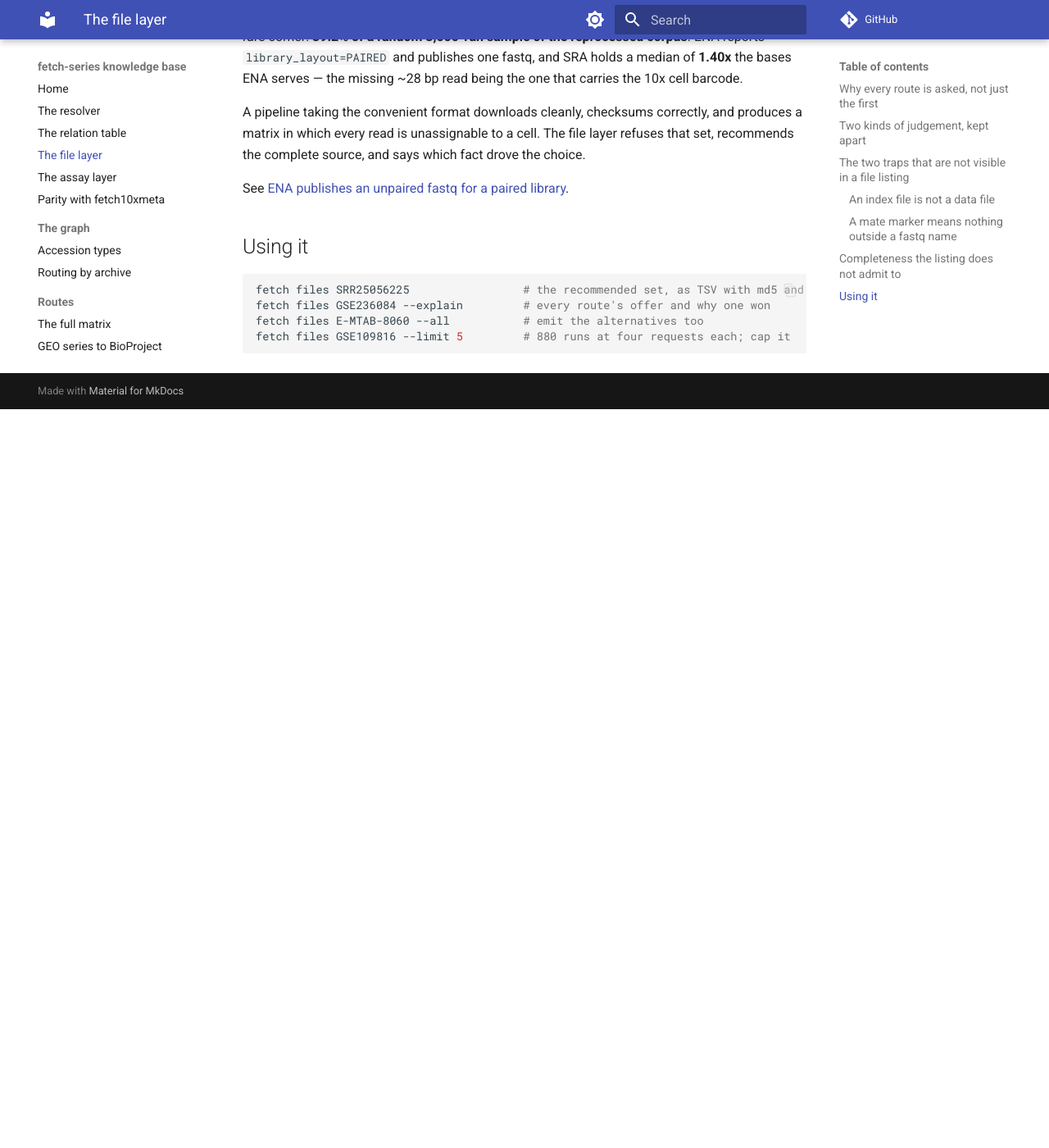
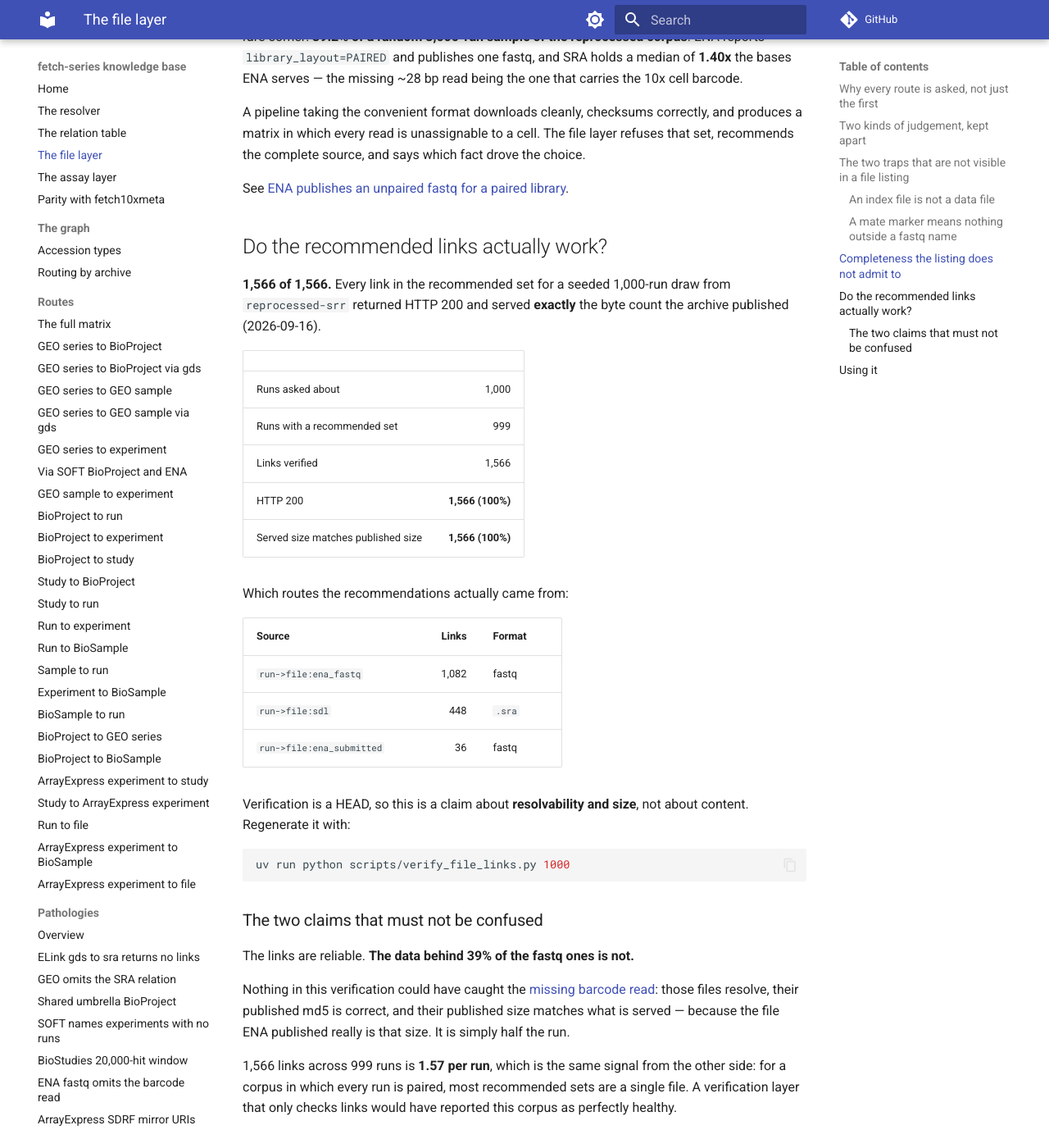
Before and after one commit to cellgeni/fetch-series, an MkDocs documentation site: the page built from docs/files.md, in a window 1280 px wide and 1400 px high, scrolled down 1894 px. Shown: the whole window at 82% size. Built offline with MkDocs 1.6.1 and Material for MkDocs 9.7.7, drawn with Linux system fonts in a browser that asks for light colours; comment, search, counter and statistics services are not loaded; before the commit the page ends 2393 px from its top, so only the background shows below that.

Commit message:
docs: every recommended link resolves and serves its published size
1,566 of 1,566 across a 1,000-run draw. And the pairing that matters: the links
are reliable while the data behind 39% of the fastq ones is not. Nothing in a
HEAD could catch the missing barcode read -- those files resolve, their md5 is
correct, and the published size matches what is served, because the file really
is that size. It is simply half the run.

A verification layer that only checked links would have called this corpus
perfectly healthy.

Co-Authored-By: Claude Opus 5 <noreply@anthropic.com>

````diff
--- a/docs/files.md
+++ b/docs/files.md
@@ -88,6 +88,50 @@ drove the choice.
 
 See [ENA publishes an unpaired fastq for a paired library](pathologies/ena-paired-library-single-fastq.md).
 
+## Do the recommended links actually work?
+
+**1,566 of 1,566.** Every link in the recommended set for a seeded 1,000-run
+draw from `reprocessed-srr` returned HTTP 200 and served **exactly** the byte
+count the archive published (2026-09-16).
+
+| | |
+|---|---:|
+| Runs asked about | 1,000 |
+| Runs with a recommended set | 999 |
+| Links verified | 1,566 |
+| HTTP 200 | **1,566 (100%)** |
+| Served size matches published size | **1,566 (100%)** |
+
+Which routes the recommendations actually came from:
+
+| Source | Links | Format |
+|---|---:|---|
+| `run->file:ena_fastq` | 1,082 | fastq |
+| `run->file:sdl` | 448 | `.sra` |
+| `run->file:ena_submitted` | 36 | fastq |
+
+Verification is a HEAD, so this is a claim about **resolvability and size**, not
+about content. Regenerate it with:
+
+```bash
+uv run python scripts/verify_file_links.py 1000
+```
+
+### The two claims that must not be confused
+
+The links are reliable. **The data behind 39% of the fastq ones is not.**
+
+Nothing in this verification could have caught the
+[missing barcode read](pathologies/ena-paired-library-single-fastq.md): those
+files resolve, their published md5 is correct, and their published size matches
+what is served — because the file ENA published really is that size. It is
+simply half the run.
+
+1,566 links across 999 runs is **1.57 per run**, which is the same signal from
+the other side: for a corpus in which every run is paired, most recommended sets
+are a single file. A verification layer that only checks links would have
+reported this corpus as perfectly healthy.
+
 ## Using it
 
 ```bash
````
Also changed, not shown: 1 other file.
